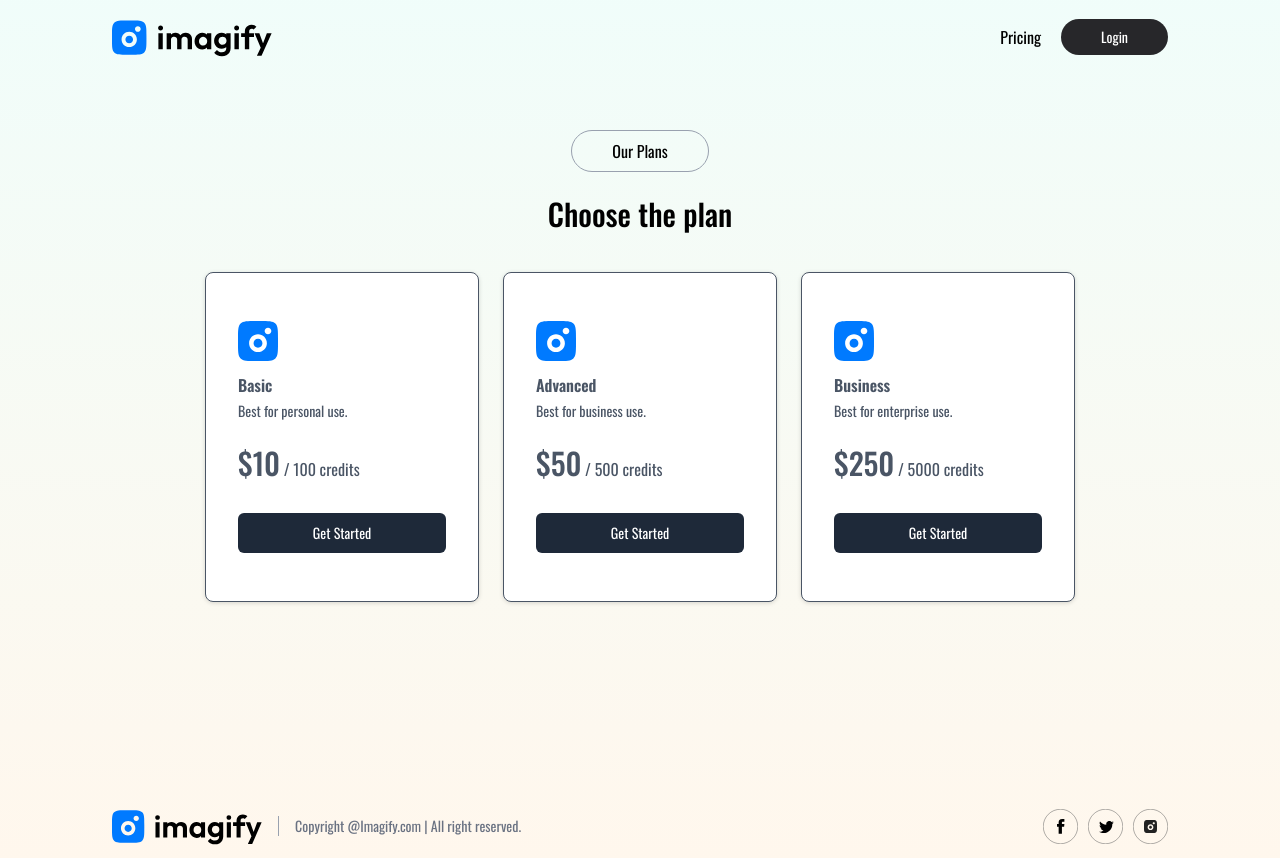
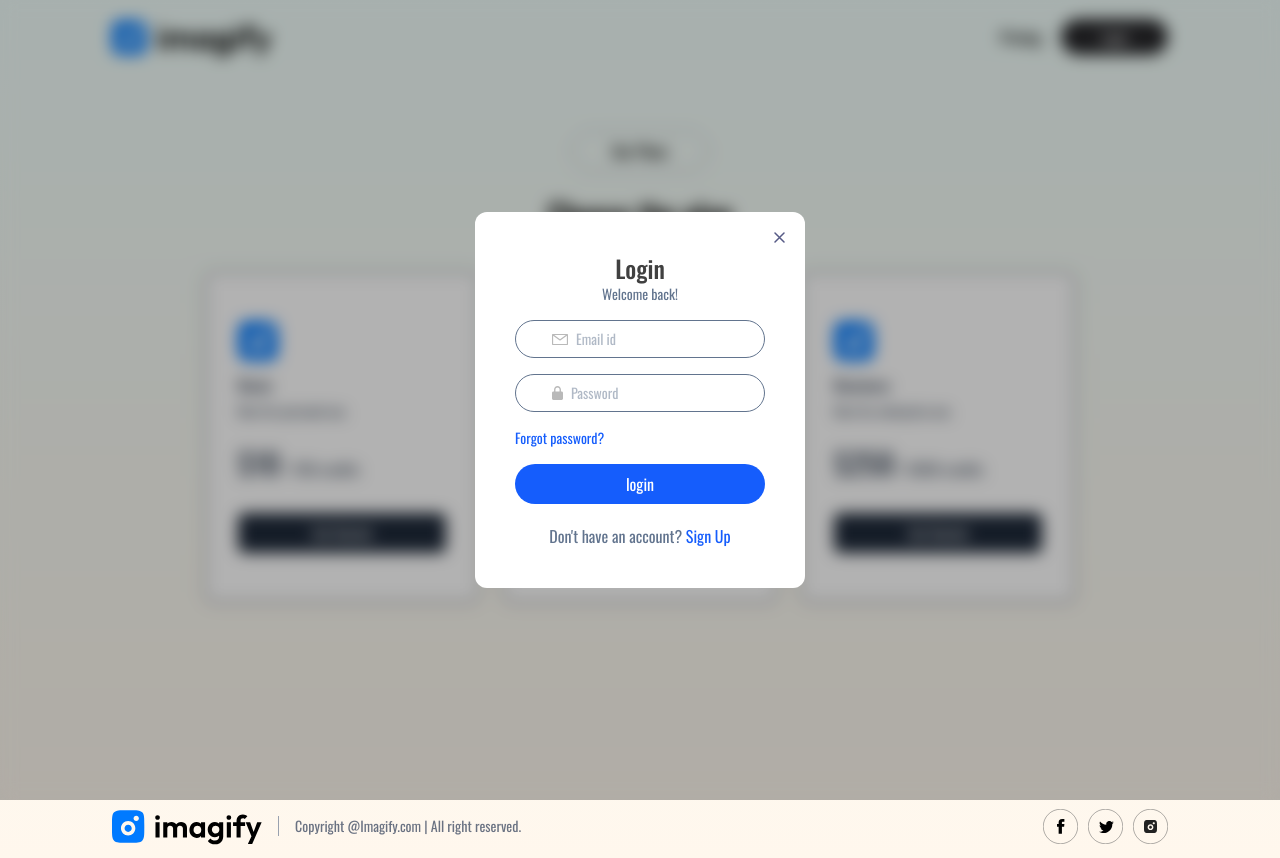
Before and after one commit to krishnagopal-1/IMAGIFY-AI-Image-Generator, a React (Vite) app: page /buy in a window 1280 px wide. Both pictures are taken after a click on the button "Login". Built offline with nearby package versions, Linux system fonts and the light colour scheme.

Commit message:
Addded Login Component

```diff
--- a/src/App.jsx
+++ b/src/App.jsx
@@ -1,19 +1,24 @@
 import { Route, Routes } from 'react-router-dom'
+import { useContext } from 'react';
+import { AppContext } from './context/AppContext';
 import Home from './pages/Home';
 import Result from './pages/Result';
 import BuyCredit from './pages/BuyCredit';
 import NavBar from './components/NavBar';
 import Footer from './components/Footer';
-
+import Login from './components/Login';
 
 function App() {
+  const { showLogin } = useContext(AppContext);
+
   return (
     <div className='px-4 sm:px-10 md:px-14 lg:px-28 min-h-screen bg-gradient-to-b from-teal-50 to-orange-50'>
       <NavBar />
+      {showLogin && <Login />}
       <Routes>
-        <Route path='/' element={<Home/>} />
-        <Route path='/result' element={<Result/>} />
-        <Route path='/buy' element={<BuyCredit/>} />
+        <Route path='/' element={<Home />} />
+        <Route path='/result' element={<Result />} />
+        <Route path='/buy' element={<BuyCredit />} />
       </Routes>
       <Footer />
     </div>
--- /dev/null
+++ b/src/components/Login.jsx
@@ -0,0 +1,56 @@
+import { useContext, useEffect, useState } from 'react';
+import { assets } from '../assets/assets';
+import { AppContext } from '../context/AppContext';
+
+function Login() {
+    const [state, setState] = useState('Login');
+    const {setShowLogin} = useContext(AppContext);
+
+    useEffect(() => {
+        document.body.style.overflow = 'hidden';
+
+        return () => {
+            document.body.style.overflow = 'unset';
+        }
+    }, []);
+
+    return (
+        <div className='absolute top-0 left-0 right-0 bottom-0 z-10 backdrop-blur-sm bg-black/30 flex justify-center items-center'>
+            <form className='relative bg-white p-10 rounded-xl text-slate-500'>
+                <h1 className='text-center text-2xl text-neutral-700 font-medium'>{state}</h1>
+
+                <p className='text-center text-sm'>{state === 'Login' ? 'Welcome back!' : 'Please sign in to continue'}</p>
+
+                {state !== 'Login' && <div className='border px-7 py-2 flex items-center gap-2 rounded-full mt-4'>
+                    <img src={assets.profile_icon} alt="" width={26} />
+                    <input className='outline-none text-sm' type="text" placeholder='Full Name' required />
+                </div>}
+
+                <div className='border px-9 py-2 flex items-center gap-2 rounded-full mt-4'>
+                    <img src={assets.email_icon} alt="" />
+                    <input className='outline-none text-sm' type="email" placeholder='Email id' required />
+                </div>
+
+                <div className='border px-9 py-2 flex items-center gap-2 rounded-full mt-4'>
+                    <img src={assets.lock_icon} alt="" />
+                    <input className='outline-none text-sm' type="Password" placeholder='Password' required />
+                </div>
+
+                <p className='text-sm text-blue-600 my-4 cursor-pointer'>Forgot password?</p>
+
+                <button className='bg-blue-600 w-full text-white py-2 rounded-full'>{state === 'Login' ? 'login' : 'create account'}</button>
+
+                {state === 'Login'
+                    ?
+                    <p className='mt-5 text-center'>Don't have an account? <span onClick={() => setState('Sign Up')} className='text-blue-600 cursor-pointer'>Sign Up</span></p>
+                    :
+                    <p className='mt-5 text-center'>Already have an account? <span onClick={() => setState('Login')} className='text-blue-600 cursor-pointer'>Login</span></p>
+                }
+
+                <img onClick={() => setShowLogin(false)} className='absolute top-5 right-5 cursor-pointer' src={assets.cross_icon} alt="" />
+            </form>
+        </div>
+    )
+}
+
+export default Login
--- a/src/components/NavBar.jsx
+++ b/src/components/NavBar.jsx
@@ -4,7 +4,7 @@
 import { AppContext } from '../context/AppContext';
 
 function NavBar() {
-    const {user} = useContext(AppContext);
+    const {user, setShowLogin} = useContext(AppContext);
     const navigate = useNavigate();
 
     return (
@@ -34,7 +34,7 @@
                     :
                     <div className='flex items-center gap-2 sm:gap-5'>
                         <p onClick={() => navigate('/buy')} className='cursor-pointer'>Pricing</p>
-                        <button className='bg-zinc-800 text-white px-7 py-2 sm:px-10 text-sm rounded-full cursor-pointer'>Login</button>
+                        <button onClick={() => setShowLogin(true)} className='bg-zinc-800 text-white px-7 py-2 sm:px-10 text-sm rounded-full cursor-pointer'>Login</button>
                     </div>
                 }
             </div>
--- a/src/context/AppContext.jsx
+++ b/src/context/AppContext.jsx
@@ -5,8 +5,9 @@
 
 const AppContextProvider = (props) => {
     const [user, setUser] = useState(null);
+    const [showLogin, setShowLogin] = useState(false);
 
-    const value = {user, setUser}
+    const value = {user, setUser, showLogin, setShowLogin};
 
     return(
         <AppContext.Provider value={value}>
```
